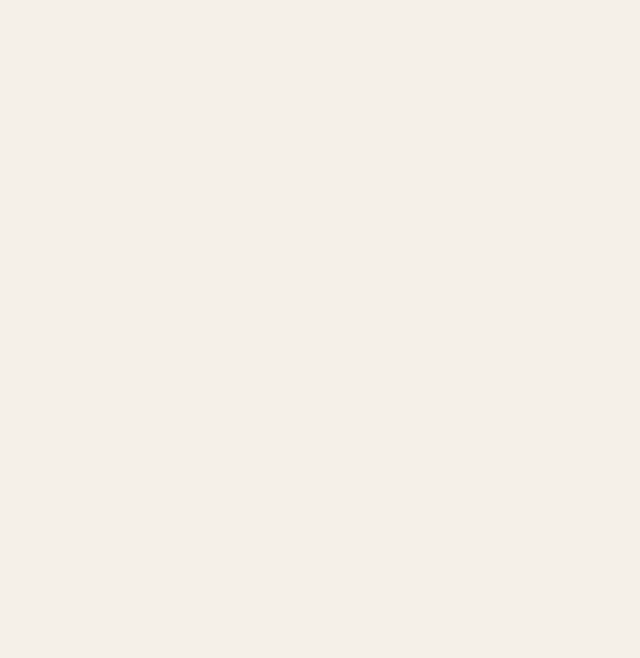
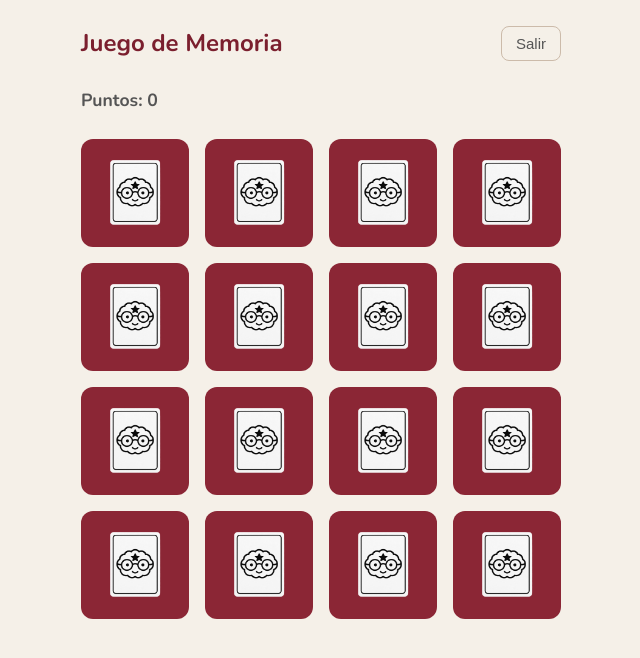
Before and after one commit to mariarodriguezgarcia89/stimulApp, a Vue app in the folder frontend/: page /juego/memory in a window 1280 px wide. Before the commit this address had no page. Shown: the top 658 px of the page, without its empty margins (319-959 px from the left). Built offline with nearby package versions, Linux system fonts and the light colour scheme.

Commit message:
Juego Memory completo con dos niveles de dificultad

```diff
--- /dev/null
+++ b/frontend/src/composables/usePartida.js
@@ -0,0 +1,20 @@
+import partidaService from '@/services/partidaService'
+
+export function usePartida() {
+
+    function finalizarPartida(juego_id, puntuacion, duracion_segundos, nivel, mostrarModalFin) {
+        partidaService.guardarPartida({
+            juego_id: juego_id,
+            puntuacion: puntuacion,
+            duracion_segundos: duracion_segundos,
+            nivel: nivel,
+            completada: true
+        })
+
+        mostrarModalFin.value = true
+    }
+
+        return {
+            finalizarPartida
+        }
+}
--- a/frontend/src/router/index.js
+++ b/frontend/src/router/index.js
@@ -4,6 +4,7 @@ import RegistroView from '@/views/RegistroView.vue'
 import PerfilView from '@/views/PerfilView.vue'
 import MenuView from '@/views/MenuView.vue'
 import RefranView from '@/views/RefranView.vue'
+import MemoryView from '@/views/MemoryView.vue'
 
 const router = createRouter({
   history: createWebHistory(import.meta.env.BASE_URL),
@@ -34,7 +35,12 @@ const router = createRouter({
     },
     { path: '/juego/refran',
       name: 'Refran',
-      component: RefranView }
+      component: RefranView
+    },
+    { path: '/juego/memory',
+      name: 'Memory',
+      component: MemoryView
+    }
   ],
 })
 
--- /dev/null
+++ b/frontend/src/views/MemoryView.vue
@@ -0,0 +1,231 @@
+<script setup>
+import ModalSalir from '@/components/shared/ModalSalir.vue'
+import ModalFinPartida from '@/components/shared/ModalFinPartida.vue'
+import { usePartida } from '@/composables/usePartida'
+import { ref, onMounted } from 'vue'
+import { useRoute, useRouter } from 'vue-router'
+import cartaReverso from '@/assets/carta-reverso.png'
+
+const { finalizarPartida } = usePartida()
+const route = useRoute()
+const router = useRouter()
+
+let temporizador = null
+const cartas = ref([])
+const cartasVolteadas = ref([])
+const puntos = ref(0)
+const tiempoRestante = ref(30)
+const mostrarModalSalir = ref(false)
+const mostrarModalFin = ref(false)
+const fechaInicio = ref(null)
+const dificultad = route.query.dificultad
+const bloqueado = ref(false)
+const fallos = ref(0)
+const acertados = ref(0)
+
+const EMOJIS_FACIL = ['🍎', '🚗', '🐶', '🎵']
+const EMOJIS_DIFICIL = ['🍎', '🚗', '🐶', '🎵', '⚽', '📚', '🌟', '🏆']
+
+function generarCartas() {
+    const emojis = dificultad === 'facil' ? EMOJIS_FACIL : EMOJIS_DIFICIL
+
+    const pares = emojis.flatMap((emoji, index) => [
+        { id: index * 2,     valor: emoji, visible: false, emparejada: false },
+        { id: index * 2 + 1, valor: emoji, visible: false, emparejada: false }
+    ])
+
+    cartas.value = pares.sort(() => Math.random() - 0.5)
+}
+
+onMounted(() => {
+    generarCartas()
+    cartas.value.forEach(carta => carta.visible = true)
+    setTimeout(() => {
+        cartas.value.forEach(carta => carta.visible = false)
+    }, 3000)
+
+    fechaInicio.value = Date.now()
+    if (dificultad === 'dificil') iniciarTemporizador()
+})
+
+function iniciarTemporizador() {
+    tiempoRestante.value = 30
+    clearInterval(temporizador)
+    temporizador = setInterval(() => {
+        tiempoRestante.value--
+        if (tiempoRestante.value <= 0) {
+            clearInterval(temporizador)
+            const duracion = Math.floor((Date.now() - fechaInicio.value) / 1000)
+                finalizarPartida(3, puntos.value, duracion, dificultad, mostrarModalFin)
+        }
+    }, 1000)
+}
+
+function voltearCarta(carta){
+
+    if (bloqueado.value === true){
+        return
+    }
+    if (carta.emparejada === true){
+        return
+    }
+    if (carta.visible === true){
+        return
+    }
+
+    carta.visible = true
+    cartasVolteadas.value.push(carta)
+
+    if (cartasVolteadas.value.length === 2) {
+        const carta1 = cartasVolteadas.value[0]
+        const carta2 = cartasVolteadas.value[1]
+
+        if (carta1.valor === carta2.valor) {
+            carta1.emparejada = true
+            carta2.emparejada = true
+            acertados.value++
+            puntos.value += 10
+            const totalParejas = dificultad === 'facil' ? 4 : 8
+            if (acertados.value === totalParejas) {
+                const duracion = Math.floor((Date.now() - fechaInicio.value) / 1000)
+                finalizarPartida(3, puntos.value, duracion, dificultad, mostrarModalFin)
+            }
+            cartasVolteadas.value = []
+        } else {
+            bloqueado.value = true
+                setTimeout(() => {
+                    carta1.visible = false
+                    carta2.visible = false
+                    fallos.value++
+                    puntos.value -= 3
+                    cartasVolteadas.value = []
+                    bloqueado.value = false
+                }, 1000)
+        }
+    }
+
+    }
+
+</script>
+
+
+<template>
+
+    <div class="memory-container">
+        <div class="header">
+            <h1>Juego de Memoria</h1>
+            <button class="btn-salir" @click="mostrarModalSalir = true">Salir</button>
+        </div>
+
+        <div class="info">
+            <p>Puntos: {{ puntos }}</p>
+            <p v-if="dificultad === 'dificil'">Tiempo restante: {{ tiempoRestante }}s</p>
+        </div>
+
+        <div class="tablero">
+            <div
+                v-for="carta in cartas"
+                :key="carta.id"
+                class="carta"
+                :class="{ visible: carta.visible, emparejada: carta.emparejada }"
+                @click="voltearCarta(carta)"
+                >
+                <img v-if="!carta.visible && !carta.emparejada" :src="cartaReverso" class="carta-img" />
+                <span v-else>{{ carta.valor }}</span>
+            </div>
+        </div>
+
+        <ModalSalir v-if="mostrarModalSalir" @confirmar="router.push('/menu')" @cancelar="mostrarModalSalir = false" />
+        <ModalFinPartida
+            v-if="mostrarModalFin"
+            :puntos="puntos"
+            :acertados="acertados"
+            :total="dificultad === 'facil' ? 4 : 8"
+            :saltados="null"
+            :puntuacionHistorica="0"
+            @cerrar="router.push('/menu')"
+            @jugarOtraVez="jugarOtraVez"
+        />
+    </div>
+
+</template>
+
+<style scoped>
+
+.memory-container {
+    max-width: 520px;
+    margin: 0 auto;
+    padding: 24px 20px 40px;
+    display: flex;
+    flex-direction: column;
+    gap: 24px;
+}
+
+.header {
+    display: flex;
+    justify-content: space-between;
+    align-items: center;
+}
+
+.btn-salir {
+  background: transparent;
+  border: 1px solid var(--color-borde);
+  border-radius: 8px;
+  padding: 8px 14px;
+  font-size: 15px;
+  cursor: pointer;
+  color: var(--color-texto-suave);
+}
+
+.btn-salir:hover {
+  background-color: var(--color-borde);
+}
+
+h1 {
+    font-size: 1.5rem;
+    color: var(--color-principal);
+}
+
+.info {
+    display: flex;
+    gap: 2rem;
+    font-size: 1.1rem;
+    font-weight: bold;
+    color: var(--color-texto-suave);
+}
+
+.tablero {
+    display: grid;
+    grid-template-columns: repeat(4, 1fr);
+    gap: 1rem;
+    width: 100%;
+    max-width: 480px;
+}
+
+.carta {
+    background-color: var(--color-principal);
+    border-radius: 12px;
+    aspect-ratio: 1;
+    display: flex;
+    align-items: center;
+    justify-content: center;
+    font-size: 2.5rem;
+    cursor: pointer;
+    transition: background-color 0.3s ease;
+}
+
+.carta:not(.visible):not(.emparejada) {
+    background-color: #8B2635;
+}
+
+.carta.visible, .carta.emparejada {
+    background-color: var(--color-principal);
+}
+
+.carta-img {
+    width: 70%;
+    height: 70%;
+    object-fit: contain;
+}
+
+</style>
--- a/frontend/src/views/RefranView.vue
+++ b/frontend/src/views/RefranView.vue
@@ -1,13 +1,14 @@
 <script setup>
 import refranService from '@/services/refranService'
-import partidaService from '@/services/partidaService'
-import ModalSalir from '@/components/refran/ModalSalir.vue'
-import ModalFinPartida from '@/components/refran/ModalFinPartida.vue'
+import ModalSalir from '@/components/shared/ModalSalir.vue'
+import ModalFinPartida from '@/components/shared/ModalFinPartida.vue'
 import { ref, onMounted, computed } from 'vue'
 import { useRoute, useRouter } from 'vue-router'
+import { usePartida } from '@/composables/usePartida'
+const { finalizarPartida, confirmarSalida, salirAlMenu } = usePartida()
 
+const router = useRouter()
 const route = useRoute()
-const router = useRouter()
 const refranes = ref([])
 const indiceActual = ref(0)
 const puntos = ref(0)
@@ -45,19 +46,6 @@ onMounted(() => {
     })
 })
 
-function iniciarTemporizador() {
-    tiempoRestante.value = 30
-    clearInterval(temporizador)
-    temporizador = setInterval(() => {
-        tiempoRestante.value--
-        if (tiempoRestante.value <= 0) {
-            clearInterval(temporizador)
-            respondido.value = true
-            ultimaRespuestaCorrecta.value = false
-        }
-    }, 1000)
-}
-
 function responder(opcion) {
     respondido.value = true
     opcionElegida.value = opcion
@@ -82,10 +70,13 @@ function responderTexto() {
 }
 
 function siguiente() {
+
     if (indiceActual.value + 1 >= refranes.value.length) {
-        finalizarPartida()
-    return
+      const duracion = Math.floor((Date.now() - fechaInicio.value) / 1000)
+      finalizarPartida(1, puntos.value, duracion, dificultad, mostrarModalFin)
+      return
     }
+
     indiceActual.value++
     respondido.value = false
     opcionElegida.value = null
@@ -94,17 +85,10 @@ function siguiente() {
     if (dificultad === 'dificil') iniciarTemporizador()
 }
 
+
 function saltar() {
     saltados.value++
     siguiente()
-}
-
-function confirmarSalida() {
-    mostrarModalSalir.value = true
-}
-
-function salirAlMenu() {
-    router.push('/menu')
 }
 
 function jugarOtraVez() {
@@ -118,17 +102,17 @@ function jugarOtraVez() {
     if (dificultad === 'dificil') iniciarTemporizador()
 }
 
-function finalizarPartida() {
-    const duracion = Math.floor((Date.now() - fechaInicio.value) / 1000)
-    partidaService.guardarPartida({
-        juego_id: 1,
-        puntuacion: puntos.value,
-        duracion_segundos: duracion,
-        nivel: dificultad,
-        completada: true
-    })
-
-    mostrarModalFin.value = true
+function iniciarTemporizador() {
+  tiempoRestante.value = 30
+  clearInterval(temporizador)
+  temporizador = setInterval(() => {
+    tiempoRestante.value--
+    if (tiempoRestante.value <= 0) {
+      clearInterval(temporizador)
+      respondido.value = true
+      ultimaRespuestaCorrecta.value = false
+      }
+    }, 1000)
 }
 
 </script>
@@ -137,7 +121,7 @@ function finalizarPartida() {
   <div class="refran-container" v-if="refranActual">
 
     <div class="cabecera">
-      <button class="btn-salir" @click="confirmarSalida">✕ Salir</button>
+      <button class="btn-salir" @click="mostrarModalSalir = true">Salir</button>
       <span class="progreso">{{ indiceActual + 1 }} / {{ refranes.length }}</span>
       <span class="puntos">⭐ {{ puntos }}</span>
     </div>
@@ -199,12 +183,13 @@ function finalizarPartida() {
   </div>
     <ModalSalir
         v-if="mostrarModalSalir"
-        @confirmar="salirAlMenu"
+        @confirmar="router.push('/menu')"
         @cancelar="mostrarModalSalir = false"
     />
     <ModalFinPartida
         v-if="mostrarModalFin"
         :puntos="puntos"
+        labelAcertados="refranes"
         :acertados="acertados"
         :total="refranes.length"
         :saltados="saltados"
```
Also changed, not shown: frontend/src/components/shared/ModalDificultad.vue (renamed from frontend/src/components/refran/ModalDificultad.vue, +12 -8 lines), frontend/src/components/shared/ModalFinPartida.vue (renamed from frontend/src/components/refran/ModalFinPartida.vue, +6 -10 lines), frontend/src/views/MenuView.vue (+34 -8 lines), frontend/src/assets/carta-reverso.png (added), frontend/src/components/shared/ModalSalir.vue (renamed from frontend/src/components/refran/ModalSalir.vue).
